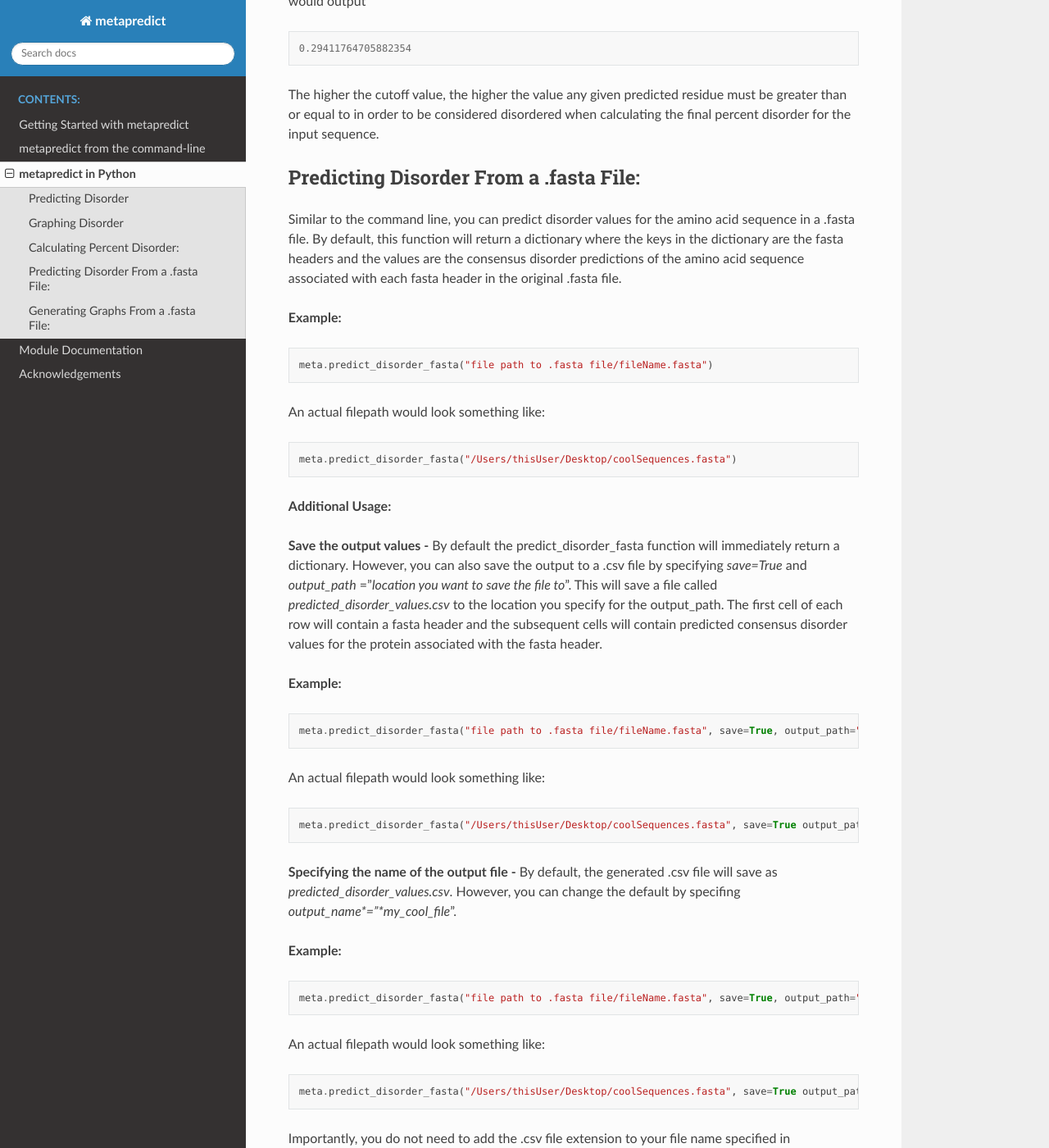
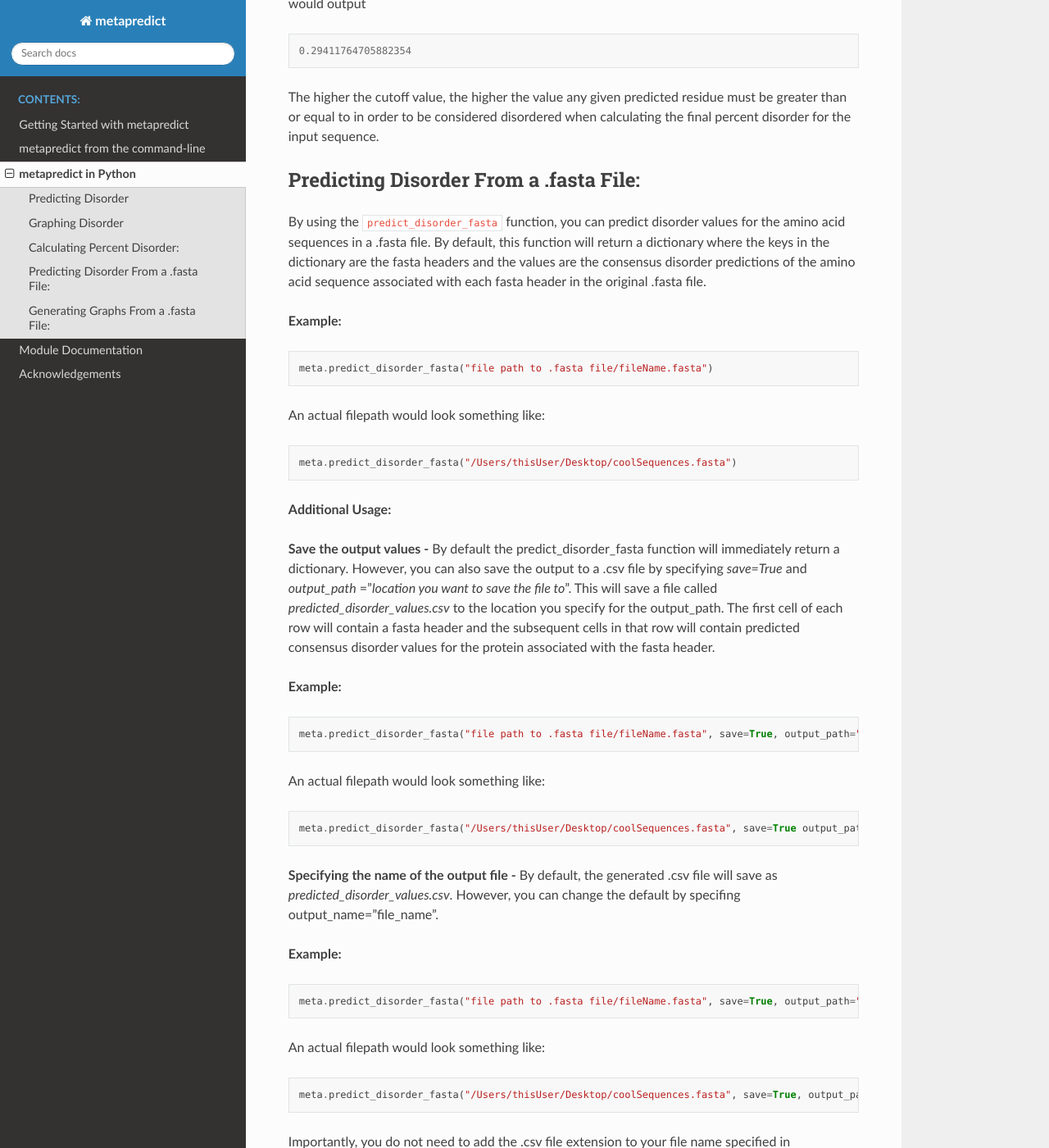
Before and after one commit to idptools/metapredict, a Sphinx documentation site: the page built from docs/usage/using-in-python.rst, in a window 1280 px wide and 1400 px high, scrolled down 2811 px. Shown: the whole window at 82% size. Built offline with Sphinx 7.4.7 and the Read the Docs theme 2.0.0, drawn with Linux system fonts in a browser that asks for light colours; the version number could not be read and is left out; some of the changed text lies outside the part shown.

Commit message:
Changes to README.md and usage docs

```diff
--- a/docs/getting_started.rst
+++ b/docs/getting_started.rst
@@ -3,7 +3,7 @@ Getting Started with metapredict
 
 What is metapredict?
 --------------------
-metapredict is a bit different than your typical protein disorder predictor. Instead of predicting the percent chance that a residue within a sequence might be disordered, metapredict tries to predict the consensus disorder score for the residue. This is because metapredict was trained on **consensus** values from MobiDB. These values are the percent of other disorders that predicted a residue in a sequence to be disordered. For example, if a residue in a sequence has a value of 1 from the MobiDB consensus values, then *all 8 predictors predicted that residue to be disordered*. If the value was 0.5, than half of the predictors predicted that residue to be disordered. In this way, metapredict can help you quickly determine the likelihood that any given sequence is disordered by giving you an approximations of what other predictors would predict (things got pretty 'meta' there, hence the name metapredict).
+**metapredict** is a bit different than your typical protein disorder predictor. Instead of predicting the percent chance that a residue within a sequence might be disordered, metapredict tries to predict the consensus disorder score for the residue. This is because metapredict was trained on **consensus** values from MobiDB. These values are the percent of other disorders that predicted a residue in a sequence to be disordered. For example, if a residue in a sequence has a value of 1 from the MobiDB consensus values, then *all 8 predictors predicted that residue to be disordered*. If the value was 0.5, than half of the predictors predicted that residue to be disordered. In this way, metapredict can help you quickly determine the likelihood that any given sequence is disordered by giving you an approximations of what other predictors would predict (things got pretty 'meta' there, hence the name metapredict).
 
 Why is metapredict useful?
 --------------------------
--- a/docs/usage/using-in-python.rst
+++ b/docs/usage/using-in-python.rst
@@ -15,7 +15,7 @@ Once metapredict is imported, you can work with individual sequences or .fasta f
 Predicting Disorder
 --------------------
 
-The predict_disorder function will return a list of predicted disorder consensus values for the residues of the input sequence. The input sequence should be a string. Running -
+The ``predict_disorder`` function will return a list of predicted disorder consensus values for the residues of the input sequence. The input sequence should be a string. Running -
 
 .. code-block:: python
 
@@ -40,7 +40,7 @@ By default, output prediction values are normalized between 0 and 1. However, so
 Graphing Disorder
 ------------------
 
-The graph_disorder function will show a plot of the predicted disorder consensus values across the input amino acid sequence. Running -
+The ``graph_disorder`` function will show a plot of the predicted disorder consensus values across the input amino acid sequence. Running -
 
 .. code-block:: python
 
@@ -115,7 +115,7 @@ The higher the cutoff value, the higher the value any given predicted residue mu
 Predicting Disorder From a .fasta File:
 ---------------------------------------
 
-Similar to the command line, you can predict disorder values for the amino acid sequence in a .fasta file. By default, this function will return a dictionary where the keys in the dictionary are the fasta headers and the values are the consensus disorder predictions of the amino acid sequence associated with each fasta header in the original .fasta file.
+By using the ``predict_disorder_fasta`` function, you can predict disorder values for the amino acid sequences in a .fasta file. By default, this function will return a dictionary where the keys in the dictionary are the fasta headers and the values are the consensus disorder predictions of the amino acid sequence associated with each fasta header in the original .fasta file.
 
 **Example:**
 
@@ -133,7 +133,7 @@ An actual filepath would look something like:
 **Additional Usage:**
 
 **Save the output values -**
-By default the predict_disorder_fasta function will immediately return a dictionary. However, you can also save the output to a .csv file by specifying *save=True* and *output_path* ="*location you want to save the file to*". This will save a file called *predicted_disorder_values.csv* to the location you specify for the output_path. The first cell of each row will contain a fasta header and the subsequent cells will contain predicted consensus disorder values for the protein associated with the fasta header.
+By default the predict_disorder_fasta function will immediately return a dictionary. However, you can also save the output to a .csv file by specifying *save=True* and *output_path* ="*location you want to save the file to*". This will save a file called *predicted_disorder_values.csv* to the location you specify for the output_path. The first cell of each row will contain a fasta header and the subsequent cells in that row will contain predicted consensus disorder values for the protein associated with the fasta header.
 
 **Example:**
 
@@ -148,7 +148,7 @@ An actual filepath would look something like:
 	meta.predict_disorder_fasta("/Users/thisUser/Desktop/coolSequences.fasta", save=True output_path"/Users/thisUser/Desktop/")
 
 **Specifying the name of the output file -**
-By default, the generated .csv file will save as *predicted_disorder_values.csv*. However, you can change the default by specifing *output_name*="*my_cool_file*".
+By default, the generated .csv file will save as *predicted_disorder_values.csv*. However, you can change the default by specifing output_name="file_name".
 
 **Example:**
 
@@ -160,7 +160,7 @@ An actual filepath would look something like:
 
 .. code-block:: python
 
-	meta.predict_disorder_fasta("/Users/thisUser/Desktop/coolSequences.fasta", save=True output_path"/Users/thisUser/Desktop/", output_name="my_predictions")
+	meta.predict_disorder_fasta("/Users/thisUser/Desktop/coolSequences.fasta", save=True, output_path="/Users/thisUser/Desktop/", output_name="my_predictions")
 
 Importantly, you do not need to add the .csv file extension to your file name specified in output_name. However, if you do specify .csv as a file extension, everything should still work.
 
@@ -177,7 +177,7 @@ By default, this function will output prediction values that are normalized betw
 Generating Graphs From a .fasta File:
 -------------------------------------
 
-Similar to the command line, you can graph predicted consensus disorder values for the amino acid sequences in a .fasta file. The *graph_disorder_fasta* function takes a .fasta file as input and returns a .png for every sequence within the .fasta file. The .png files for each sequence will be saved to wherever the user specifies as the output location. Each file will be named as predicted\_disorder\_ followed by the first 10 characters of the .fasta header (which is typically the unique identifier for the protein). For example, a fasta header of >sp|Q8N6T3|ARFG1_HUMAN will return a file saved as *predicted_disorder_sp|Q8N6T3|.png*. Additionally, the title of each graph is automatically generated and will have the title Predicted Consensus Disorder followed by the first 10 characters of the .fasta header. In the previous example, the graph would be titled *Predicted Consensus Disorder sp*|Q8N6T3|.
+By using the ``graph_disorder_fasta`` function, you can graph predicted consensus disorder values for the amino acid sequences in a .fasta file. The *graph_disorder_fasta* function takes a .fasta file as input and returns a .png for every sequence within the .fasta file. The .png files for each sequence will be saved to wherever the user specifies as the output location. Each file will be named as predicted\_disorder\_ followed by the first 10 characters of the .fasta header (which is typically the unique identifier for the protein). For example, a fasta header of >sp|Q8N6T3|ARFG1_HUMAN will return a file saved as *predicted_disorder_sp|Q8N6T3|.png*. Additionally, the title of each graph is automatically generated and will have the title Predicted Consensus Disorder followed by the first 10 characters of the .fasta header. In the previous example, the graph would be titled Predicted Consensus Disorder sp|Q8N6T3|.
 
 **WARNING:**
 
```
Also changed, not shown: other parts of docs/usage/using-in-python.rst (+1 -1 lines), README.md (+25 -25 lines).
